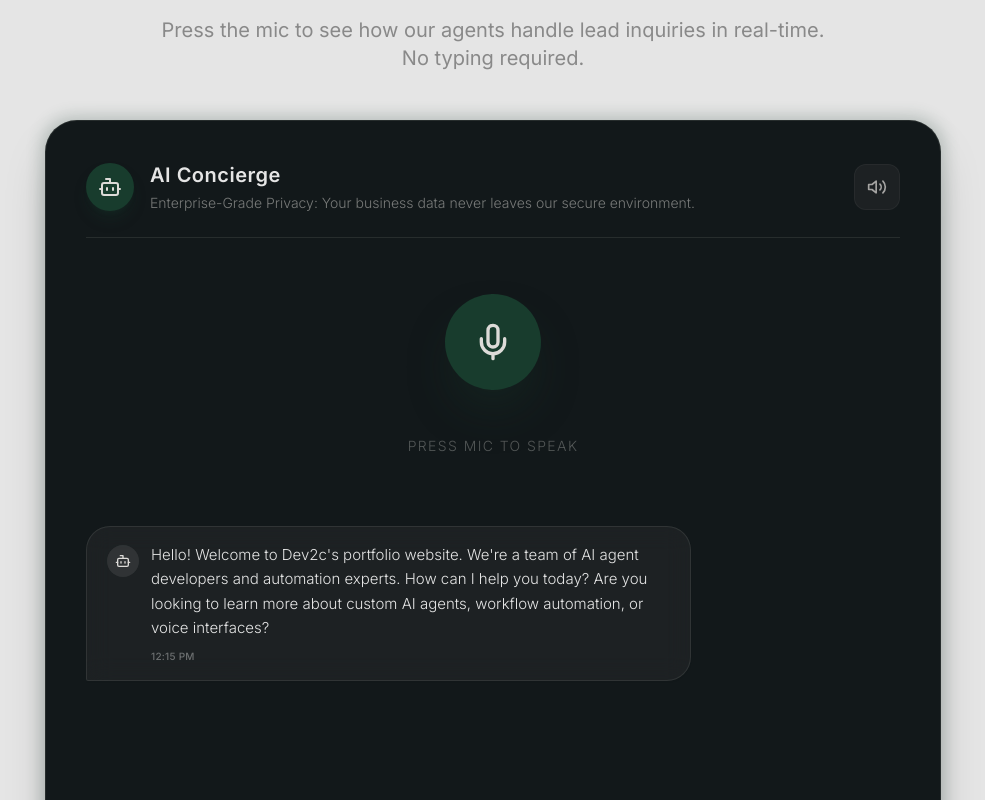
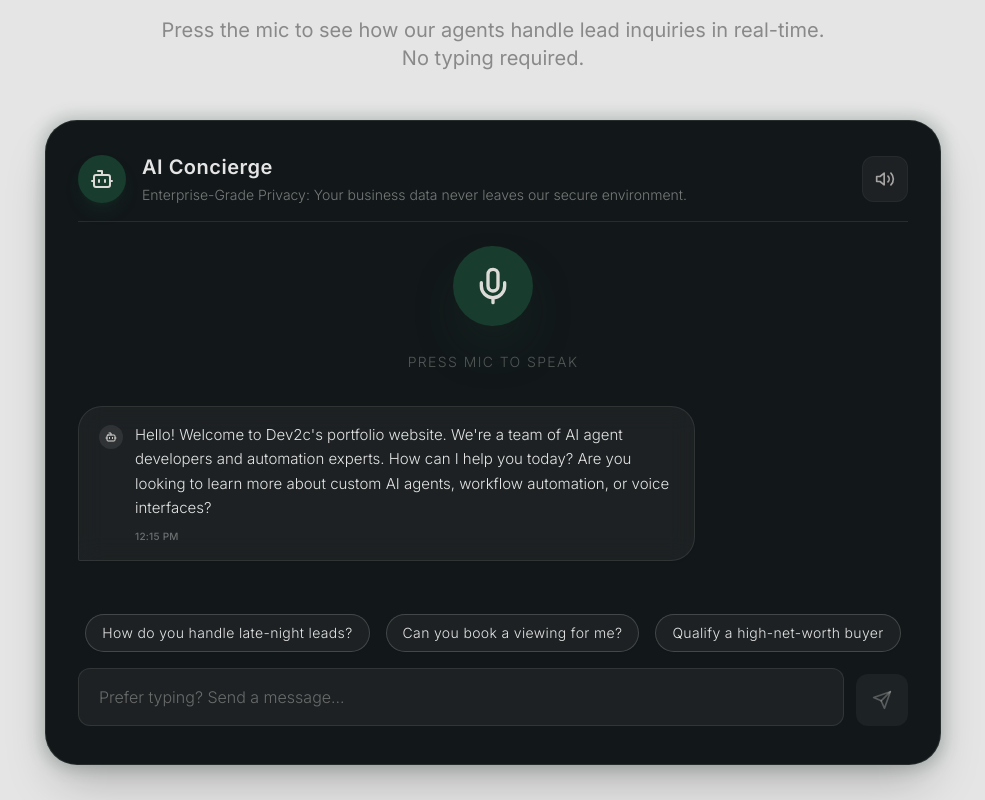
Before and after one commit to Ehtisham-Hassan/Ehtisham_portfolio, a Next.js app: page / in a window 1280 px wide. Shown: the part 920-1720 px from the top of the page, without its empty margins (147-1132 px from the left). Built offline with nearby package versions, Linux system fonts and the light colour scheme.

Commit message:
voice feature resize

```diff
--- a/components/VoiceChatbot.tsx
+++ b/components/VoiceChatbot.tsx
@@ -194,12 +194,11 @@ const VoiceChatbot = () => {
 
       {/* Container Design: Glassmorphism over subtle dark gradient */}
       {/* <div className="relative bg-gradient-to-br from-[#12181A] to-[#1A1F24] backdrop-blur-xl rounded-[2rem] border border-white/10 p-6 sm:p-10 shadow-2xl overflow-hidden"> */}
-         {/* Container Design */}
-      <div className="relative bg-[#12181A] backdrop-blur-xl rounded-[2rem] border border-[#DDDBD8]/10 p-6 sm:p-10 shadow-2xl overflow-hidden">
-
+      {/* Container Design */}
+      <div className="relative bg-[#12181A] backdrop-blur-xl rounded-[2rem] border border-[#DDDBD8]/10 p-5 sm:p-8 shadow-2xl overflow-hidden">
 
         {/* Header */}
-        <div className="flex items-center justify-between mb-8 pb-6 border-b border-[#DDDBD8]/10">
+        <div className="flex items-center justify-between mb-4 pb-4 border-b border-[#DDDBD8]/10">
           <div className="flex items-center space-x-4">
             <div className="w-12 h-12 bg-[#183C2D] rounded-full flex items-center justify-center shadow-lg shadow-[#183C2D]/30">
               <Bot className="w-6 h-6 text-[#DDDBD8]" />
@@ -228,12 +227,35 @@ const VoiceChatbot = () => {
         </div>
 
         {/* Hero Area - The Voice Visualizer & Big Mic */}
-        <div className="flex flex-col items-center justify-center py-6 mb-6">
+        <div className="flex flex-col items-center justify-center py-2 mb-4 relative z-0">
+
+          {/* Prestige Ring Animation */}
+          <AnimatePresence>
+            {isListening && (
+              <>
+                <motion.div
+                  className="absolute w-20 h-20 sm:w-24 sm:h-24 rounded-full bg-[#183C2D]/30 border border-[#183C2D]/50 z-[-1]"
+                  initial={{ scale: 1, opacity: 0.8 }}
+                  animate={{ scale: 2, opacity: 0 }}
+                  exit={{ opacity: 0 }}
+                  transition={{ duration: 1.5, repeat: Infinity, ease: "easeOut" }}
+                />
+                <motion.div
+                  className="absolute w-20 h-20 sm:w-24 sm:h-24 rounded-full bg-[#183C2D]/20 z-[-1]"
+                  initial={{ scale: 1, opacity: 0.6 }}
+                  animate={{ scale: 1.6, opacity: 0 }}
+                  exit={{ opacity: 0 }}
+                  transition={{ duration: 1.5, repeat: Infinity, ease: "easeOut", delay: 0.5 }}
+                />
+              </>
+            )}
+          </AnimatePresence>
+
           <motion.button
             whileHover={{ scale: 1.05 }}
             whileTap={{ scale: 0.95 }}
             onClick={toggleListening}
-            className={`w-20 h-20 sm:w-24 sm:h-24 rounded-full flex items-center justify-center transition-all duration-500 shadow-2xl relative z-10 ${
+            className={`w-16 h-16 sm:w-20 sm:h-20 rounded-full flex items-center justify-center transition-all duration-500 shadow-2xl relative z-10 ${
               isListening
                 ? 'bg-red-500 text-[#E5E5E5] shadow-red-500/40'
                 : 'bg-[#183C2D] text-[#DDDBD8] shadow-[#183C2D]/40 hover:bg-[#123524]'
@@ -243,7 +265,7 @@ const VoiceChatbot = () => {
           </motion.button>
 
           {/* Visualizer Pulse when Listening */}
-          <div className="h-16 mt-6 flex items-center justify-center space-x-1.5 opacity-80">
+          <div className="h-10 mt-4 flex items-center justify-center space-x-1.5 opacity-80">
             {isListening ? (
               [1, 2, 3, 4, 5, 6, 7].map((i) => (
                 <motion.div
@@ -267,7 +289,7 @@ const VoiceChatbot = () => {
         </div>
 
         {/* Messages */}
-        <div className="h-80 overflow-y-auto mb-6 pr-2 space-y-6 custom-scrollbar">
+        <div className="h-48 overflow-y-auto mb-4 pr-2 space-y-4 custom-scrollbar">
           <AnimatePresence>
             {messages.map((message) => (
               <motion.div
@@ -286,8 +308,8 @@ const VoiceChatbot = () => {
                 >
                   <div className="flex items-start space-x-3">
                     {message.sender === 'bot' && (
-                      <div className="w-8 h-8 bg-[#DDDBD8]/10 rounded-full flex items-center justify-center mt-0.5 flex-shrink-0">
-                        <Bot className="w-4 h-4 text-[#DDDBD8]" />
+                      <div className="w-6 h-6 bg-[#DDDBD8]/10 rounded-full flex items-center justify-center mt-0.5 flex-shrink-0">
+                        <Bot className="w-3 h-3 text-[#DDDBD8]" />
                       </div>
                     )}
                     <div className="flex-1">
@@ -313,10 +335,10 @@ const VoiceChatbot = () => {
               animate={{ opacity: 1, y: 0 }}
               className="flex justify-start"
             >
-              <div className="bg-[#DDDBD8]/5 border border-[#DDDBD8]/5 px-5 py-4 rounded-3xl rounded-bl-sm">
-                <div className="flex items-center space-x-3">
-                  <div className="w-8 h-8 bg-[#DDDBD8]/10 rounded-full flex items-center justify-center">
-                    <Loader2 className="w-4 h-4 animate-spin text-[#DDDBD8]" />
+              <div className="bg-[#DDDBD8]/5 border border-[#DDDBD8]/5 px-4 py-3 rounded-3xl rounded-bl-sm">
+                <div className="flex items-center space-x-2">
+                  <div className="w-6 h-6 bg-[#DDDBD8]/10 rounded-full flex items-center justify-center">
+                    <Loader2 className="w-3 h-3 animate-spin text-[#DDDBD8]" />
                   </div>
                   <span className="text-sm font-light text-[#DDDBD8]/60">Concierge is typing...</span>
                 </div>
--- a/next.config.js
+++ b/next.config.js
@@ -1,8 +1,5 @@
 /** @type {import('next').NextConfig} */
 const nextConfig = {
-  experimental: {
-    appDir: true,
-  },
   images: {
     domains: ['localhost'],
   },
```
